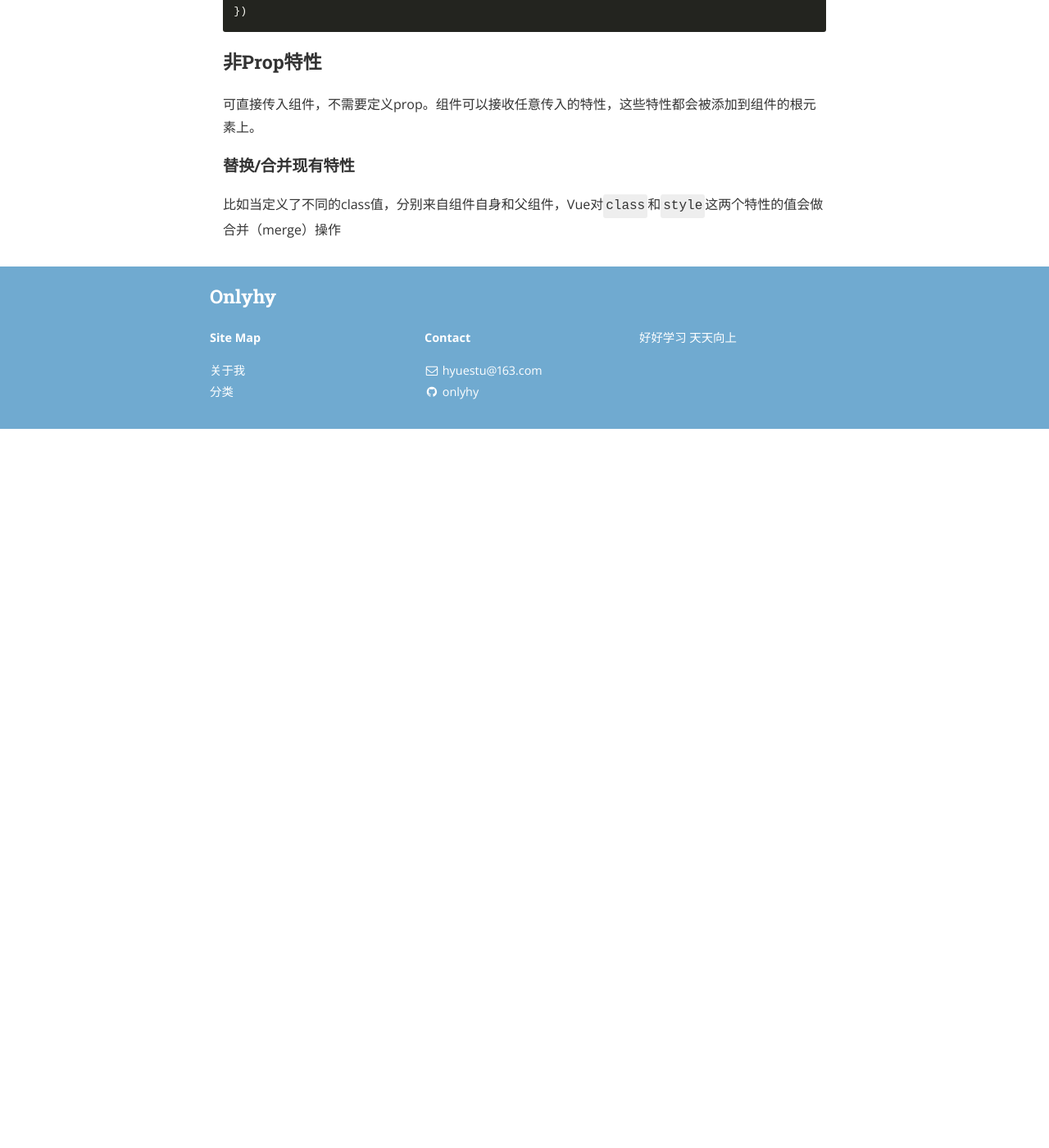
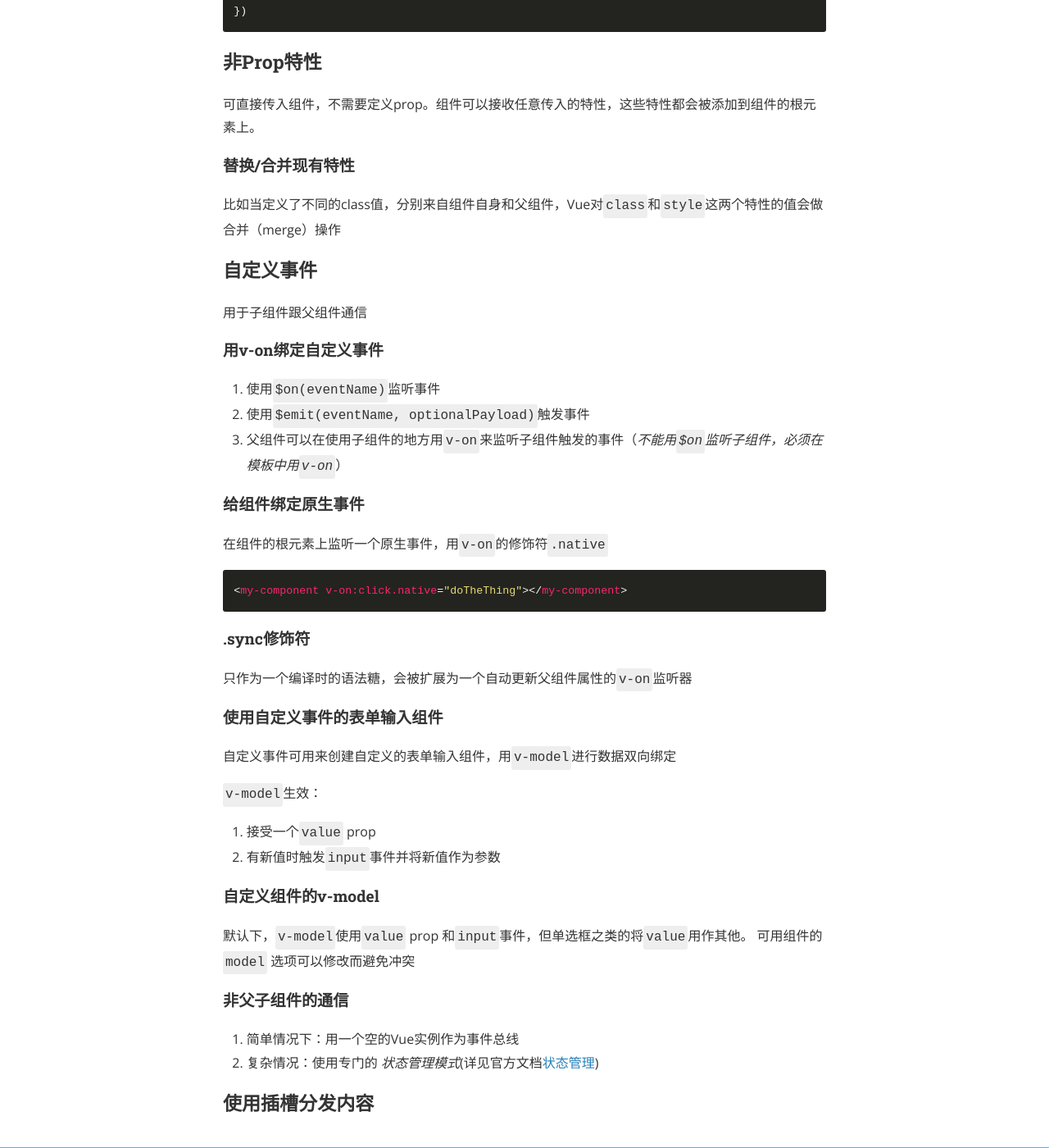
Before and after one commit to onlyhy/onlyhy.github.io, a Jekyll site: the page built from _posts/2018-04-12-Vue组件.markdown, in a window 1280 px wide and 1400 px high, scrolled down 5242 px. Shown: the whole window at 82% size. Built offline with Jekyll 4.4.1, drawn with Linux system fonts in a browser that asks for light colours; nearby versions of some CDN libraries; before the commit the page ends 5765 px from its top, so only the background shows below that.

Commit message:
:memo:  Vue-component

```diff
--- a/_posts/2018-04-12-Vue组件.markdown
+++ b/_posts/2018-04-12-Vue组件.markdown
@@ -200,3 +200,41 @@ Prop是单向绑定，父组件属性--->子组件，子组件--X-->父组件。
 
 #### 替换/合并现有特性
 比如当定义了不同的class值，分别来自组件自身和父组件，Vue对`class`和`style`这两个特性的值会做合并（merge）操作
+
+
+### 自定义事件
+
+用于子组件跟父组件通信
+
+#### 用v-on绑定自定义事件
+
+1. 使用`$on(eventName) `监听事件
+2. 使用` $emit(eventName, optionalPayload) `触发事件
+3. 父组件可以在使用子组件的地方用`v-on`来监听子组件触发的事件（*不能用`$on`监听子组件，必须在模板中用`v-on`*）
+
+#### 给组件绑定原生事件
+在组件的根元素上监听一个原生事件，用`v-on`的修饰符`.native`
+
+    <my-component v-on:click.native="doTheThing"></my-component>
+
+#### .sync修饰符
+只作为一个编译时的语法糖，会被扩展为一个自动更新父组件属性的`v-on`监听器
+
+#### 使用自定义事件的表单输入组件
+自定义事件可用来创建自定义的表单输入组件，用`v-model`进行数据双向绑定
+
+`v-model`生效：
+1. 接受一个`value` prop
+2. 有新值时触发`input`事件并将新值作为参数
+
+#### 自定义组件的v-model
+默认下，`v-model`使用`value` prop 和`input`事件，但单选框之类的将`value`用作其他。
+可用组件的`model` 选项可以修改而避免冲突
+
+#### 非父子组件的通信
+
+1. 简单情况下：用一个空的Vue实例作为事件总线
+2. 复杂情况：使用专门的 *状态管理模式*(详见官方文档[状态管理](https://cn.vuejs.org/v2/guide/state-management.html))
+
+
+### 使用插槽分发内容
```
